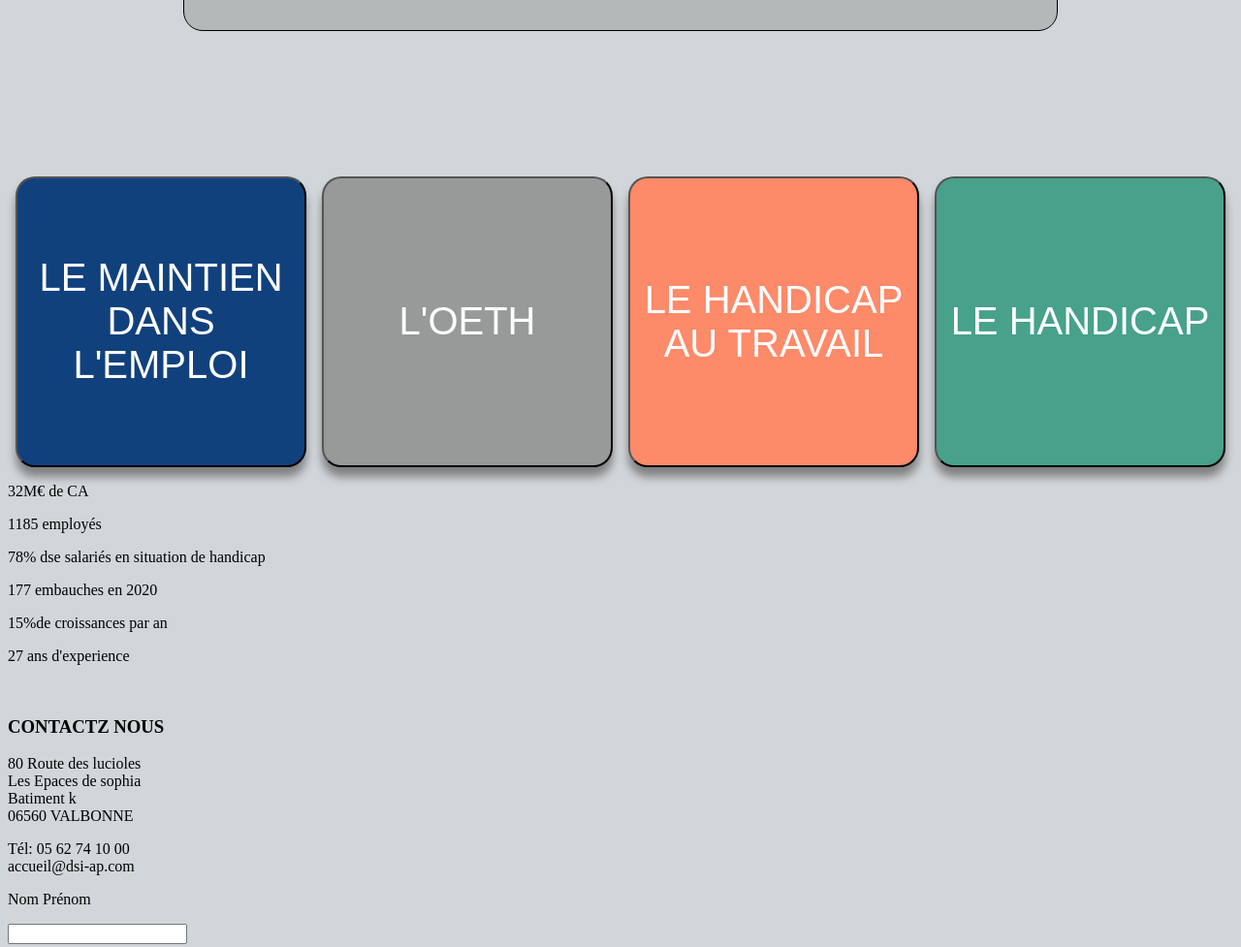
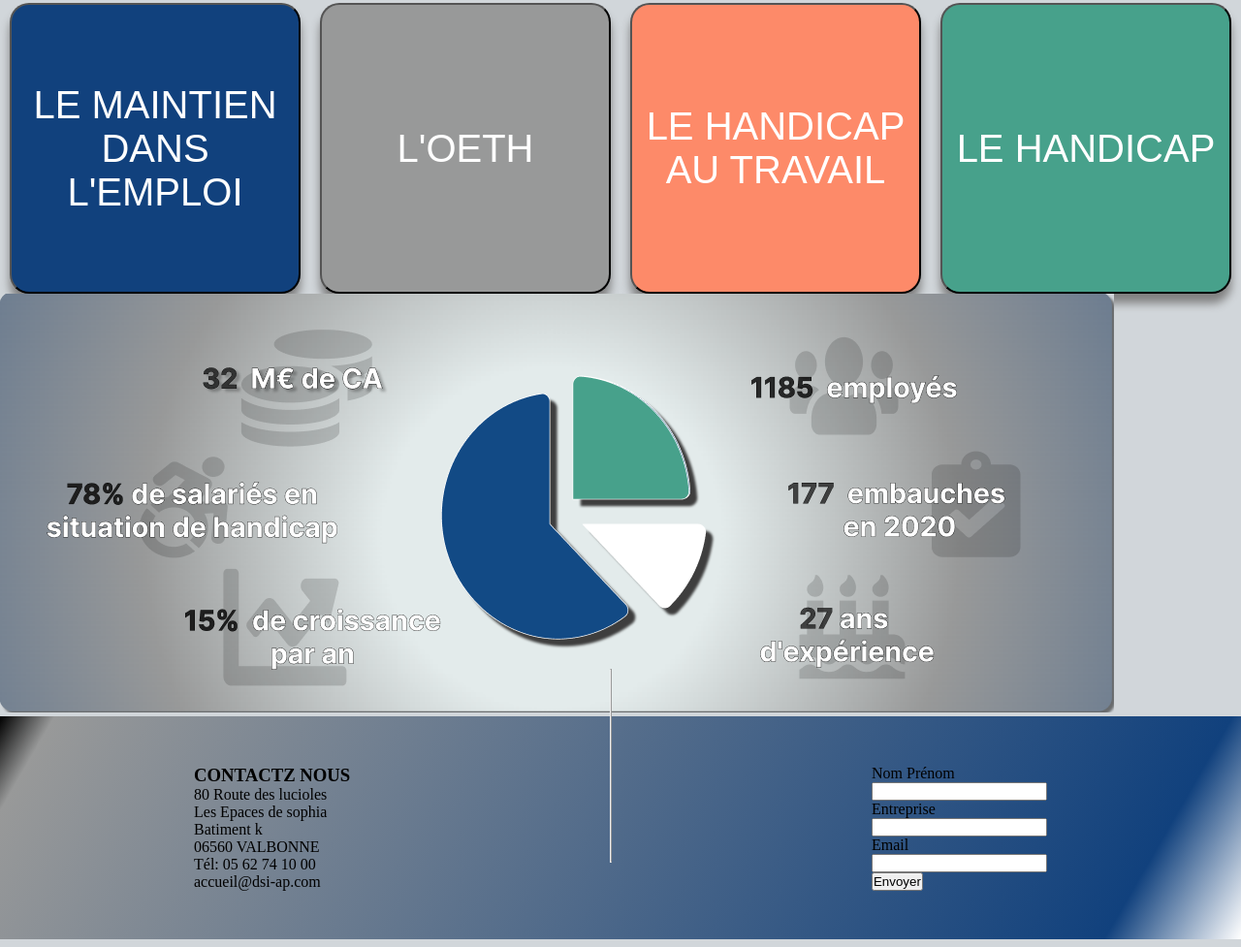
Before and after one commit to davidregnier/github, a plain HTML site: page brief dsi html dsi/index.html in a window 1280 px wide. Shown: the part 1989-2966 px from the top of the page at 97% size. Drawn offline with Linux system fonts and the light colour scheme.

Commit message:
formulaire

```diff
--- a/brief dsi html dsi/index.html
+++ b/brief dsi html dsi/index.html
@@ -53,13 +53,7 @@
         </div>
     </section>
     <scetion class="diagrame">
-        <p>32M€ de CA</p>
-        <p>1185 employés</p>
-        <p>78% dse salariés en situation de handicap</p>
-        <p>177 embauches en 2020</p>
-        <p>15%de croissances par an</p>
-        <p>27 ans d'experience</p>
-        <img src="" alt="">
+        <img src="IMG\Capture d’écran 2023-02-14 184246.png" alt="">
     </scetion>
     <footer>
         <div class="adresse">
@@ -70,6 +64,9 @@
             06560 VALBONNE</p>
             <p>Tél: 05 62 74 10 00 <br>
             accueil@dsi-ap.com</p>
+        </div>
+        <div>
+            <hr>
         </div>
         <div class="formulaire">
             <p>Nom Prénom</p>
--- a/brief dsi html dsi/style.css
+++ b/brief dsi html dsi/style.css
@@ -1,6 +1,3 @@
-<style>
-  @import url('https://fonts.googleapis.com/css2?family=Audiowide&display=swap');
-</style>
 *{
     padding: 0;
     margin: 0;
@@ -20,7 +17,6 @@ nav{
 .accroche{
     display: flex;
     background: linear-gradient(155deg, rgba(255,255,255,1) 0%, rgba(17,65,125,1) 10%, rgba(152,153,153,1) 96%, rgba(0,0,0,1) 100%);
-    box-shadow: 10px black;
 }
 .accroche h1{
     font-family: 'Audiowide', cursive;
@@ -42,7 +38,6 @@ h1 span{
     /* width: 600px;
     height: 300px; */
     padding: 50px;
-    box-shadow: 5px black;
 }
 .formations button{
     font-size: 40px;
@@ -89,3 +84,18 @@ h1 span{
 .gris{
     background-color: #989999;
 }
+.diagrame {
+    margin: auto;
+    padding: auto;
+}
+footer{
+    display:flex;
+    justify-content: space-between;
+    padding: 50px 200px;
+    background: linear-gradient(300deg, rgba(255,255,255,1) 0%, rgba(17,65,125,1) 10%, rgba(152,153,153,1) 96%, rgba(0,0,0,1) 100%);
+}
+hr{
+    rotate: 90deg;
+    color: white;
+    width: 200px;
+}
```
Also changed, not shown: brief dsi html dsi/IMG/Capture d’écran 2023-02-14 184246.png (added).
